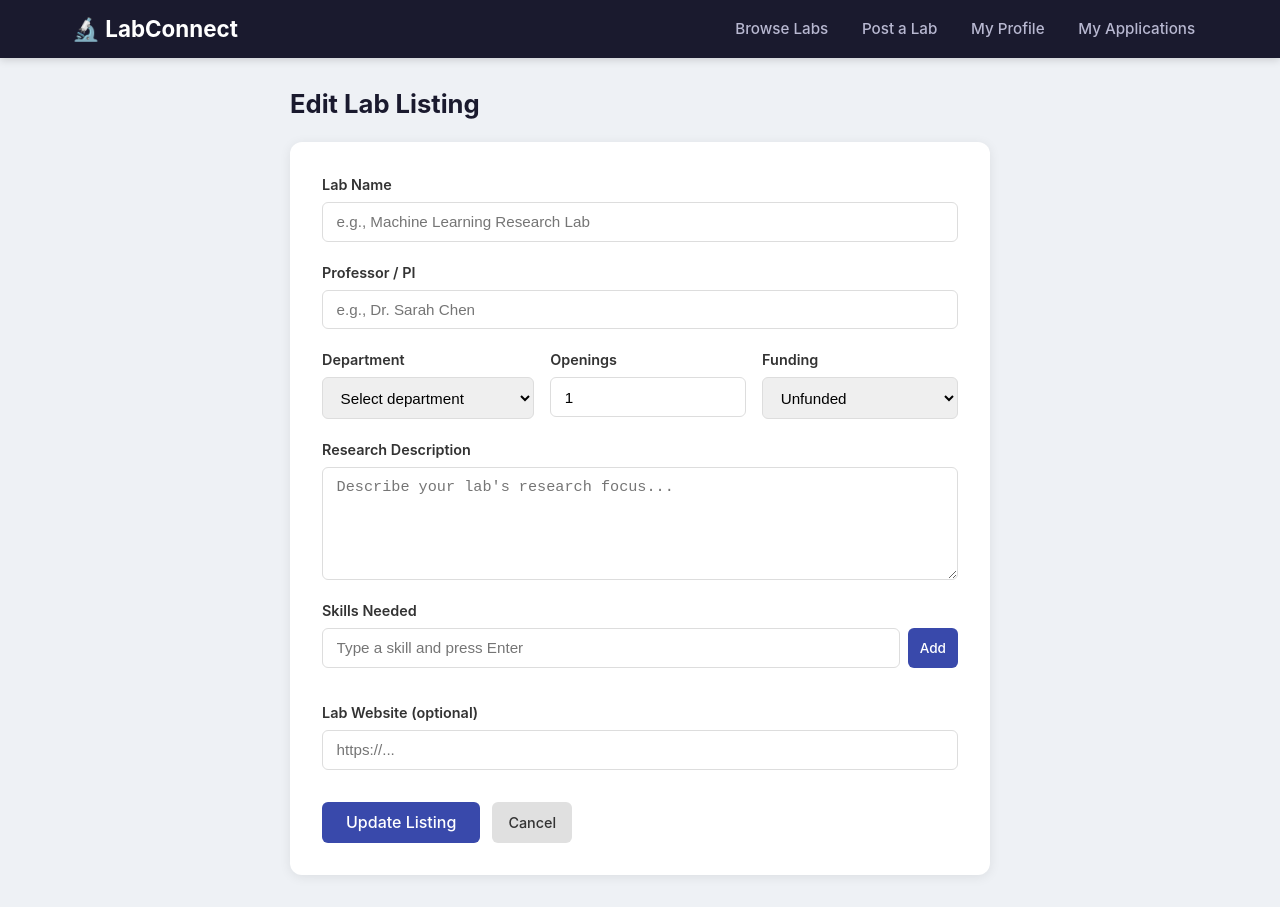
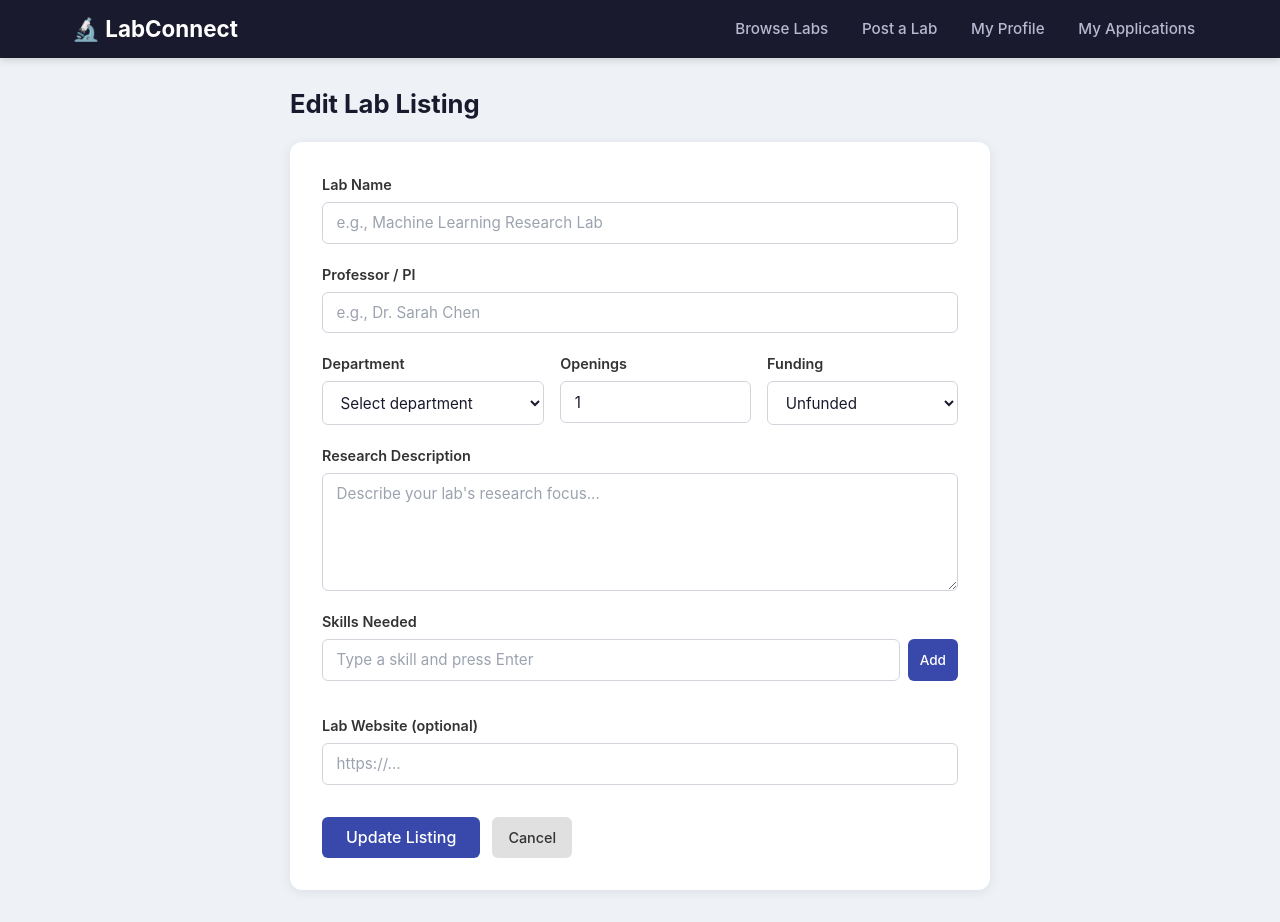
Before and after one commit to prasad0411/LabConnect, a React (Vite) app in the folder client/: page /labs/1/edit in a window 1280 px wide. Built offline with nearby package versions, Linux system fonts and the light colour scheme; no server answers.

Commit message:
refactoring styling

```diff
--- a/client/src/App.css
+++ b/client/src/App.css
@@ -13,9 +13,8 @@ body,
   min-height: 100vh;
   margin: 0;
   padding: 0;
-  font-family:
-    -apple-system, BlinkMacSystemFont, 'Segoe UI', Roboto, Oxygen-Sans, Ubuntu,
-    Cantarell, 'Helvetica Neue', sans-serif;
+  font-family: -apple-system, BlinkMacSystemFont, 'Segoe UI', Roboto,
+    Oxygen-Sans, Ubuntu, Cantarell, 'Helvetica Neue', sans-serif;
   background-color: #eef1f5;
   color: #1a1a2e;
   line-height: 1.5;
@@ -30,6 +29,30 @@ ul {
   list-style: none;
 }
 
+/* ── Global form input styles ── */
+input,
+select,
+textarea {
+  background-color: #ffffff;
+  color: #1a1a2e;
+  border: 1px solid #d1d5db;
+  font-family: inherit;
+}
+
+input::placeholder,
+textarea::placeholder {
+  color: #9ca3af;
+}
+
+input:focus,
+select:focus,
+textarea:focus {
+  outline: none;
+  border-color: #3949ab;
+  box-shadow: 0 0 0 3px rgba(57, 73, 171, 0.12);
+}
+
+/* ── App layout ── */
 .app {
   width: 100%;
   min-height: 100vh;
@@ -45,6 +68,7 @@ ul {
   padding: 2rem;
 }
 
+/* ── Shared button styles ── */
 .btn {
   display: inline-block;
   padding: 0.5rem 1rem;
@@ -109,6 +133,7 @@ ul {
   font-size: 1rem;
 }
 
+/* ── Shared utility classes ── */
 .loading-text,
 .empty-text {
   text-align: center;
--- a/client/src/components/ApplicationForm.css
+++ b/client/src/components/ApplicationForm.css
@@ -76,18 +76,25 @@
 
 .application-form-card .form-group textarea {
   padding: 0.75rem 0.85rem;
-  border: 1px solid #ddd;
+  border: 1px solid #d1d5db;
   border-radius: 6px;
   font-size: 0.95rem;
   font-family: inherit;
+  background-color: #ffffff;
+  color: #1a1a2e;
   resize: vertical;
   min-height: 120px;
   transition: border-color 0.2s;
 }
 
+.application-form-card .form-group textarea::placeholder {
+  color: #9ca3af;
+}
+
 .application-form-card .form-group textarea:focus {
   outline: none;
   border-color: #3949ab;
+  box-shadow: 0 0 0 3px rgba(57, 73, 171, 0.12);
 }
 
 .application-form-hint {
--- a/client/src/components/LabForm.css
+++ b/client/src/components/LabForm.css
@@ -1,16 +1,126 @@
-.lab-form-page { max-width: 700px; margin: 0 auto; }
-.lab-form-page h1 { font-size: 1.6rem; color: #1a1a2e; margin-bottom: 1.5rem; }
-.lab-form { background: white; padding: 2rem; border-radius: 12px; box-shadow: 0 2px 12px rgba(0,0,0,0.08); display: flex; flex-direction: column; gap: 1.25rem; }
-.form-group { display: flex; flex-direction: column; gap: 0.4rem; }
-.form-group label { font-size: 0.9rem; font-weight: 600; color: #333; }
-.form-group input, .form-group select, .form-group textarea { padding: 0.65rem 0.85rem; border: 1px solid #ddd; border-radius: 6px; font-size: 0.95rem; transition: border-color 0.2s; }
-.form-group input:focus, .form-group select:focus, .form-group textarea:focus { outline: none; border-color: #3949ab; }
-.form-row { display: grid; grid-template-columns: 1fr 1fr 1fr; gap: 1rem; }
-.skill-input-row { display: flex; gap: 0.5rem; }
-.skill-input-row input { flex: 1; padding: 0.65rem 0.85rem; border: 1px solid #ddd; border-radius: 6px; font-size: 0.95rem; }
-.skill-input-row input:focus { outline: none; border-color: #3949ab; }
-.skill-tags { display: flex; flex-wrap: wrap; gap: 0.4rem; margin-top: 0.5rem; }
-.skill-tag-removable { background-color: #e8eaf6; color: #3949ab; padding: 0.25rem 0.6rem; border-radius: 20px; font-size: 0.85rem; font-weight: 500; display: flex; align-items: center; gap: 0.4rem; }
-.skill-tag-removable button { background: none; border: none; color: #3949ab; font-size: 1.1rem; line-height: 1; cursor: pointer; }
-.skill-tag-removable button:hover { color: #e53935; }
-.form-actions { display: flex; gap: 0.75rem; padding-top: 0.75rem; }
+.lab-form-page {
+  max-width: 700px;
+  margin: 0 auto;
+}
+
+.lab-form-page h1 {
+  font-size: 1.6rem;
+  color: #1a1a2e;
+  margin-bottom: 1.5rem;
+}
+
+.lab-form {
+  background: white;
+  padding: 2rem;
+  border-radius: 12px;
+  box-shadow: 0 2px 12px rgba(0, 0, 0, 0.08);
+  display: flex;
+  flex-direction: column;
+  gap: 1.25rem;
+}
+
+.form-group {
+  display: flex;
+  flex-direction: column;
+  gap: 0.4rem;
+}
+
+.form-group label {
+  font-size: 0.9rem;
+  font-weight: 600;
+  color: #333;
+}
+
+.form-group input,
+.form-group select,
+.form-group textarea {
+  padding: 0.65rem 0.85rem;
+  border: 1px solid #d1d5db;
+  border-radius: 6px;
+  font-size: 0.95rem;
+  background-color: #ffffff;
+  color: #1a1a2e;
+  transition: border-color 0.2s;
+}
+
+.form-group input::placeholder,
+.form-group textarea::placeholder {
+  color: #9ca3af;
+}
+
+.form-group input:focus,
+.form-group select:focus,
+.form-group textarea:focus {
+  outline: none;
+  border-color: #3949ab;
+  box-shadow: 0 0 0 3px rgba(57, 73, 171, 0.12);
+}
+
+.form-row {
+  display: grid;
+  grid-template-columns: 1fr 1fr 1fr;
+  gap: 1rem;
+}
+
+.skill-input-row {
+  display: flex;
+  gap: 0.5rem;
+}
+
+.skill-input-row input {
+  flex: 1;
+  padding: 0.65rem 0.85rem;
+  border: 1px solid #d1d5db;
+  border-radius: 6px;
+  font-size: 0.95rem;
+  background-color: #ffffff;
+  color: #1a1a2e;
+}
+
+.skill-input-row input::placeholder {
+  color: #9ca3af;
+}
+
+.skill-input-row input:focus {
+  outline: none;
+  border-color: #3949ab;
+  box-shadow: 0 0 0 3px rgba(57, 73, 171, 0.12);
+}
+
+.skill-tags {
+  display: flex;
+  flex-wrap: wrap;
+  gap: 0.4rem;
+  margin-top: 0.5rem;
+}
+
+.skill-tag-removable {
+  background-color: #e8eaf6;
+  color: #3949ab;
+  padding: 0.25rem 0.6rem;
+  border-radius: 20px;
+  font-size: 0.85rem;
+  font-weight: 500;
+  display: flex;
+  align-items: center;
+  gap: 0.4rem;
+}
+
+.skill-tag-removable button {
+  background: none;
+  border: none;
+  color: #3949ab;
+  font-size: 1.1rem;
+  line-height: 1;
+  cursor: pointer;
+}
+
+.skill-tag-removable button:hover {
+  color: #e53935;
+}
+
+.form-actions {
+  display: flex;
+  gap: 0.75rem;
+  padding-top: 0.75rem;
+}
--- a/client/src/components/LabList.css
+++ b/client/src/components/LabList.css
@@ -1,13 +1,77 @@
-.lab-list-page { padding-bottom: 2rem; }
-.lab-list-header { margin-bottom: 1.5rem; }
-.lab-list-header h1 { font-size: 1.75rem; color: #1a1a2e; margin-bottom: 0.25rem; }
-.lab-list-header p { color: #666; font-size: 1rem; }
-.lab-filters { display: flex; flex-wrap: wrap; gap: 0.75rem; margin-bottom: 1.5rem; padding: 1.25rem; background: white; border-radius: 10px; box-shadow: 0 2px 6px rgba(0,0,0,0.06); }
-.filter-search { flex: 1; min-width: 220px; padding: 0.6rem 1rem; border: 1px solid #ddd; border-radius: 6px; font-size: 0.95rem; }
-.filter-search:focus { outline: none; border-color: #3949ab; }
-.filter-select { padding: 0.6rem 0.75rem; border: 1px solid #ddd; border-radius: 6px; font-size: 0.9rem; background: white; }
-.btn-secondary { background-color: #e0e0e0; color: #333; padding: 0.5rem 1rem; border: none; border-radius: 6px; font-size: 0.9rem; font-weight: 500; }
-.btn-secondary:hover { background-color: #bdbdbd; }
-.lab-count { font-size: 0.9rem; color: #888; margin-bottom: 1rem; }
-.lab-grid { display: grid; grid-template-columns: repeat(auto-fill, minmax(340px, 1fr)); gap: 1.25rem; }
-.loading-text, .empty-text { text-align: center; color: #888; padding: 3rem; font-size: 1.1rem; }
+.lab-list-page {
+  padding-bottom: 2rem;
+}
+
+.lab-list-header {
+  margin-bottom: 1.5rem;
+}
+
+.lab-list-header h1 {
+  font-size: 1.75rem;
+  color: #1a1a2e;
+  margin-bottom: 0.25rem;
+}
+
+.lab-list-header p {
+  color: #666;
+  font-size: 1rem;
+}
+
+.lab-filters {
+  display: flex;
+  flex-wrap: wrap;
+  gap: 0.75rem;
+  margin-bottom: 1.5rem;
+  padding: 1.25rem;
+  background: white;
+  border-radius: 10px;
+  box-shadow: 0 2px 6px rgba(0, 0, 0, 0.06);
+  align-items: center;
+}
+
+.filter-search {
+  flex: 1;
+  min-width: 220px;
+  padding: 0.6rem 1rem;
+  border: 1px solid #d1d5db;
+  border-radius: 6px;
+  font-size: 0.95rem;
+  background-color: #ffffff;
+  color: #1a1a2e;
+}
+
+.filter-search::placeholder {
+  color: #9ca3af;
+}
+
+.filter-search:focus {
+  outline: none;
+  border-color: #3949ab;
+  box-shadow: 0 0 0 3px rgba(57, 73, 171, 0.12);
+}
+
+.filter-select {
+  padding: 0.6rem 0.75rem;
+  border: 1px solid #d1d5db;
+  border-radius: 6px;
+  font-size: 0.9rem;
+  background-color: #ffffff;
+  color: #1a1a2e;
+}
+
+.filter-select:focus {
+  outline: none;
+  border-color: #3949ab;
+}
+
+.lab-count {
+  font-size: 0.9rem;
+  color: #888;
+  margin-bottom: 1rem;
+}
+
+.lab-grid {
+  display: grid;
+  grid-template-columns: repeat(auto-fill, minmax(340px, 1fr));
+  gap: 1.25rem;
+}
--- a/client/src/components/ProfileForm.css
+++ b/client/src/components/ProfileForm.css
@@ -44,10 +44,17 @@
 .profile-form .form-group select,
 .profile-form .form-group textarea {
   padding: 0.65rem 0.85rem;
-  border: 1px solid #ddd;
+  border: 1px solid #d1d5db;
   border-radius: 6px;
   font-size: 0.95rem;
+  background-color: #ffffff;
+  color: #1a1a2e;
   transition: border-color 0.2s;
+}
+
+.profile-form .form-group input::placeholder,
+.profile-form .form-group textarea::placeholder {
+  color: #9ca3af;
 }
 
 .profile-form .form-group input:focus,
@@ -55,6 +62,7 @@
 .profile-form .form-group textarea:focus {
   outline: none;
   border-color: #3949ab;
+  box-shadow: 0 0 0 3px rgba(57, 73, 171, 0.12);
 }
 
 .profile-form .form-row {
@@ -71,14 +79,21 @@
 .profile-form .skill-input-row input {
   flex: 1;
   padding: 0.65rem 0.85rem;
-  border: 1px solid #ddd;
+  border: 1px solid #d1d5db;
   border-radius: 6px;
   font-size: 0.95rem;
+  background-color: #ffffff;
+  color: #1a1a2e;
+}
+
+.profile-form .skill-input-row input::placeholder {
+  color: #9ca3af;
 }
 
 .profile-form .skill-input-row input:focus {
   outline: none;
   border-color: #3949ab;
+  box-shadow: 0 0 0 3px rgba(57, 73, 171, 0.12);
 }
 
 .profile-form .skill-tags {
```
